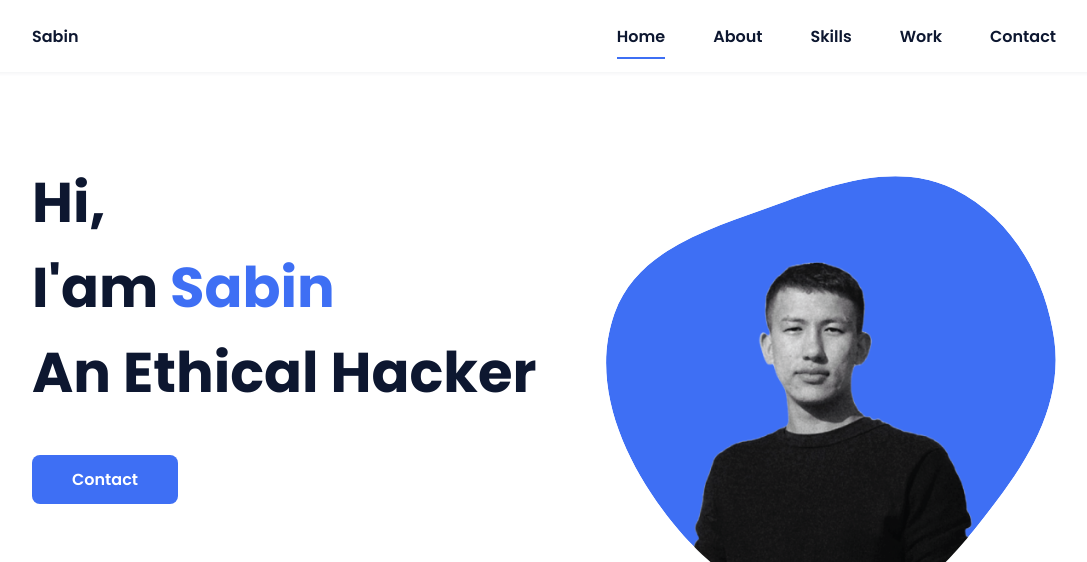
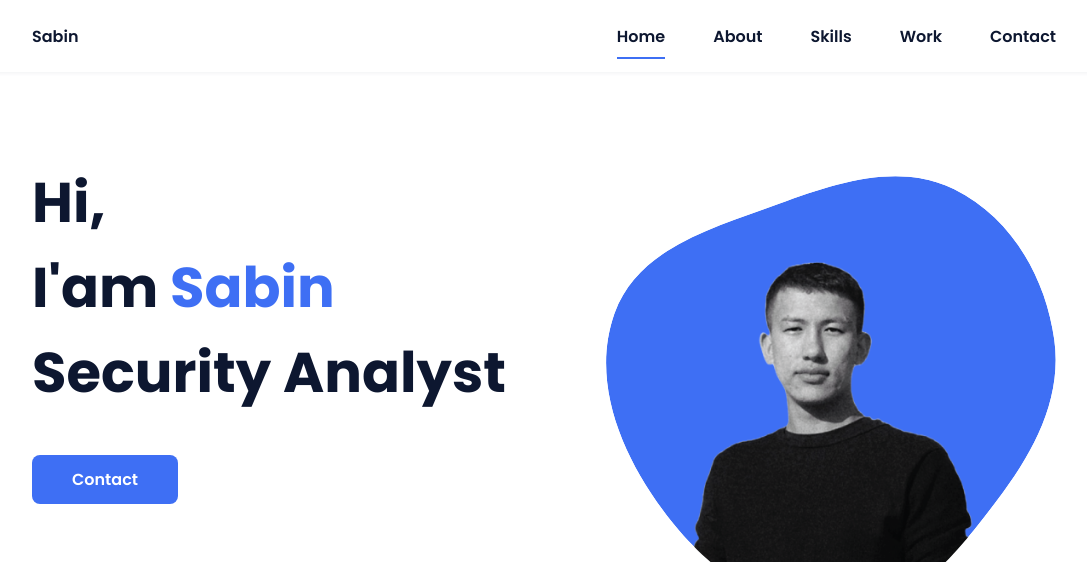
Before and after one commit to Lopchan007/Portfolio, a plain HTML site: page index.html in a window 1280 px wide. Shown: the top 562 px of the page, without its empty margins (96-1183 px from the left). Drawn offline with nearby package versions, Linux system fonts and the light colour scheme.

Commit message:
Update index.html

```diff
--- a/index.html
+++ b/index.html
@@ -39,7 +39,7 @@
             <!--===== HOME =====-->
             <section class="home bd-grid" id="home">
                 <div class="home__data">
-                    <h1 class="home__title">Hi,<br>I'am <span class="home__title-color">Sabin</span><br> An Ethical Hacker</h1>
+                    <h1 class="home__title">Hi,<br>I'am <span class="home__title-color">Sabin</span><br> Security Analyst</h1>
 
                     <a href="#" class="button">Contact</a>
                 </div>
```
